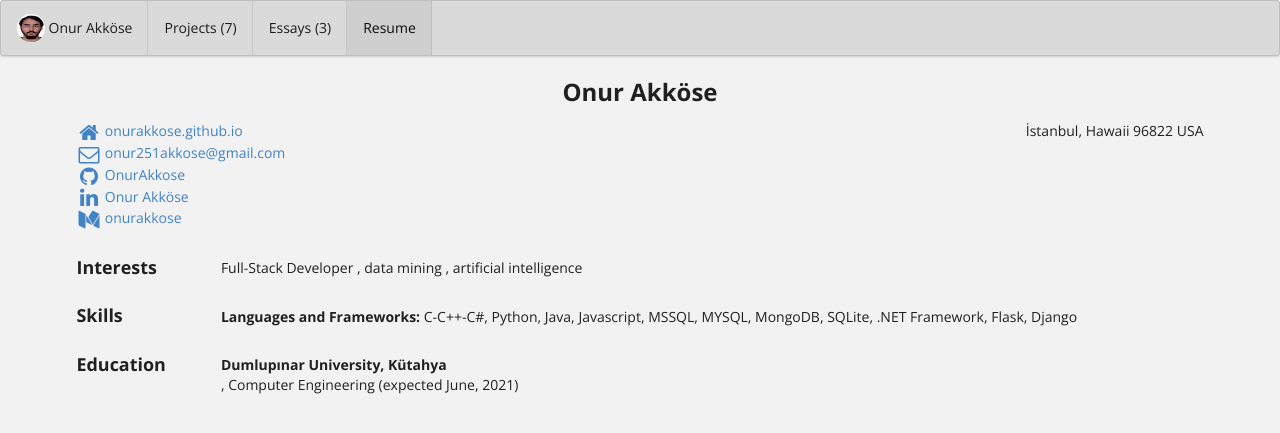
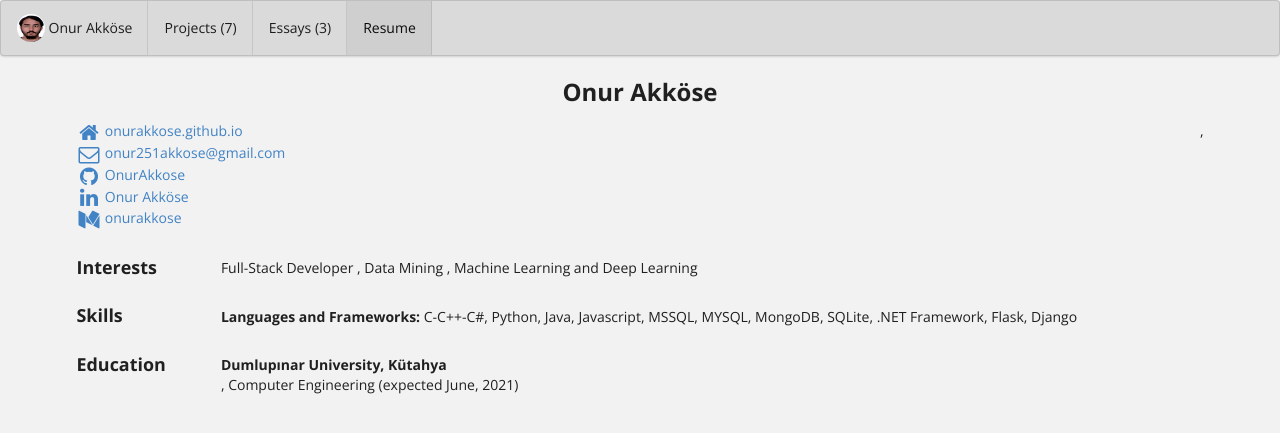
Before and after one commit to OnurAkkose/OnurAkkose.github.io, a Jekyll site: the page built from bio/index.html, in a window 1280 px wide. Shown: the top 433 px of the page. Built offline with Jekyll 4.4.1, drawn with Linux system fonts in a browser that asks for light colours.

Commit message:
Update bio.json

```diff
--- a/_data/bio.json
+++ b/_data/bio.json
@@ -7,13 +7,7 @@
     "phone": "",
     "website": "https://onurakkose.github.io",
     "summary": "I am studying in Computer Engineering at the Dumlupınar University. I expect to graduate in June, 2021.",
-    "location": {
-      "address": "",
-      "postalCode": "96822",
-      "city": "İstanbul",
-      "countryCode": "USA",
-      "region": "Hawaii"
-    },
+
     "profiles": [
       {
         "network": "github",
@@ -41,12 +35,12 @@
       ]
     },
     {
-      "name": "data mining",
+      "name": "Data Mining",
       "keywords": [
       ]
     },
     {
-      "name": "artificial intelligence",
+      "name": "Machine Learning and Deep Learning",
       "keywords": [
       ]
     }
```
